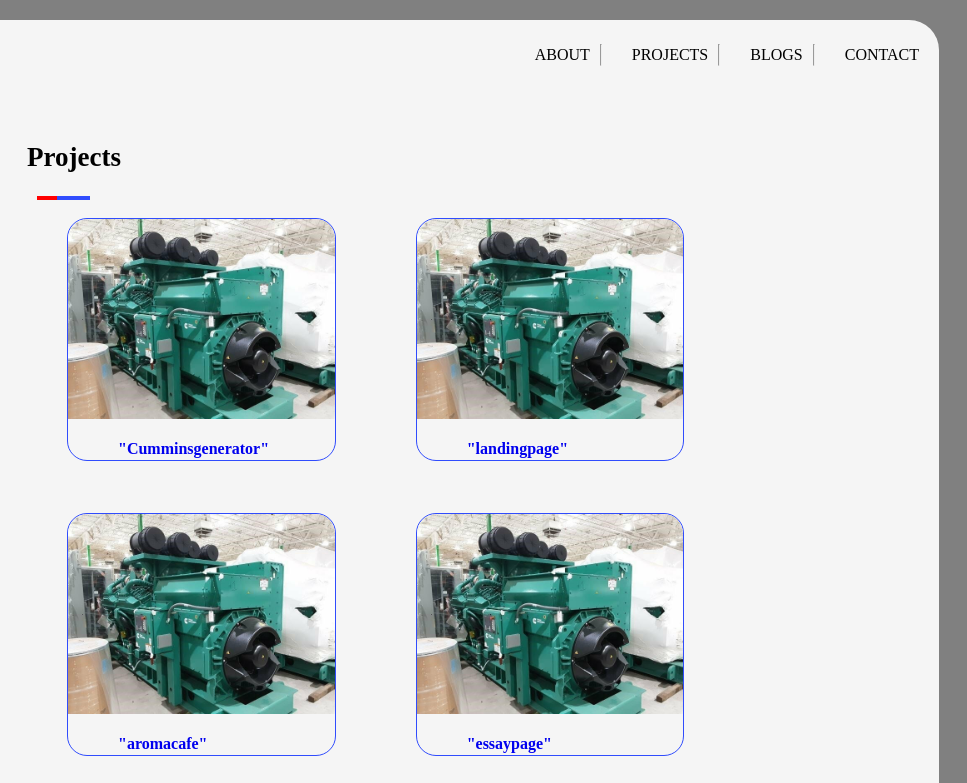
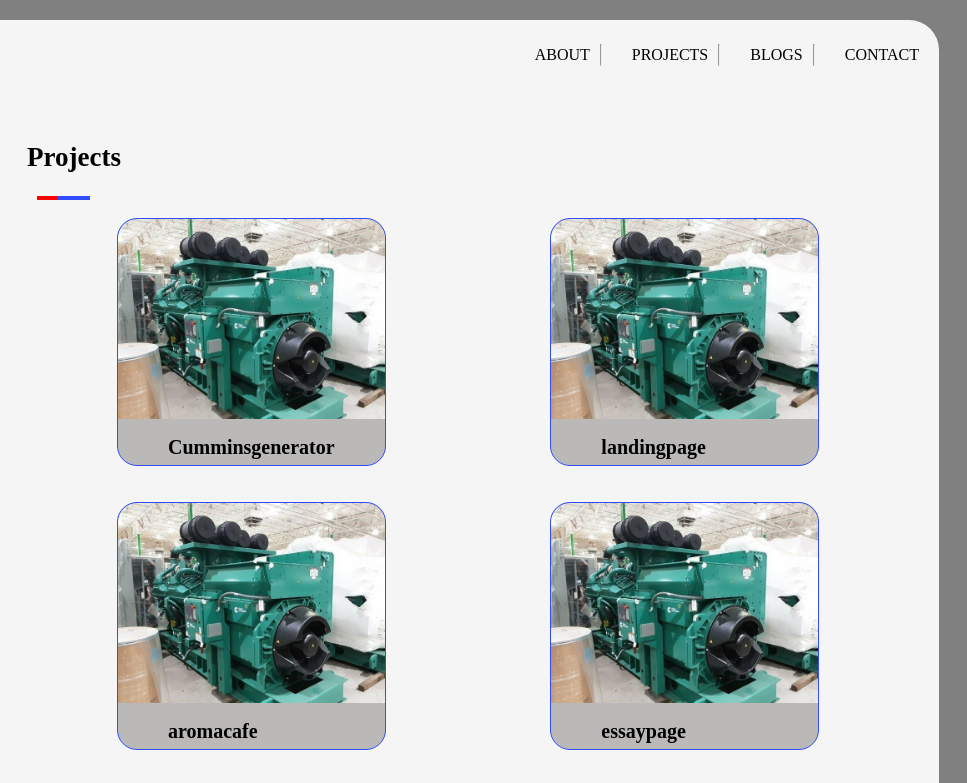
Before and after one commit to gerismumo/Portfolio-Gerald, a plain HTML site: page project.html in a window 1280 px wide. Shown: the top 783 px of the page, 313-1280 px from the left. Drawn offline with Linux system fonts and the light colour scheme.

Commit message:
projectchanges

```diff
--- a/project.css
+++ b/project.css
@@ -5,7 +5,6 @@
     .container{
         position: relative;
         background-color: whitesmoke;
-        margin: 20px;
         -o-border-radius: 30px;
         -webkit-border-radius: 30px;
         -moz-border-radius: 30px;
@@ -71,6 +70,7 @@ hr{
 .show-links {
     height: auto;
   }
+
 }
 @media only screen and (min-width: 768px){
     body{
@@ -222,6 +222,7 @@ figcaption{
 }
 .some-info{
     margin: 30px;
+    overflow:hidden;
     overflow-y: auto;
 }
 .projects{
@@ -242,6 +243,7 @@ figcaption{
 .project{
     margin-bottom: 20px;
 }
+
 .fig-img{
     border: 1.5px solid #304cfd;
     -o-border-radius: 20px;
@@ -249,16 +251,24 @@ figcaption{
     -moz-border-radius: 20px;
     -ms-border-radius: 20px;
     border-radius: 20px;
+    background-color:rgb(187, 184, 184);
+    position:relative;
 }
 .fig-img img {
     object-fit: cover;
+    width:100%;
     height: 200px;
     border-top-left-radius: 20px;
     border-top-right-radius: 20px;
 }
+.fig-img figcaption{
+    margin-bottom:5px;
+}
 figcaption a{
     text-decoration: none;
-    font-size: 16px;
+    color:black;
+    font-size:20px;
+    text-align:left;
 }
 .proj-done{
     flex-grow: 0;
@@ -266,11 +276,10 @@ figcaption a{
 }
 @media only screen and (min-width: 768px){
     .grid-container {
-        /* display: grid;
-        grid-template-columns: repeat(2, 1fr);
-        grid-gap: 100px;  */
-        display: flex;
+        margin-left:50px;
+        margin-right:50px;
+         display: flex;
         flex-wrap: wrap;
-        gap: 1rem 0rem;
+        justify-content: space-between;
     }
 }
--- a/project.js
+++ b/project.js
@@ -38,7 +38,7 @@ function displayGridItems(gridItems){
         <figure class="fig-img">
             <img src="${item.img}" alt="${item.name}">
             <figcaption>
-                <a href= "${item.link}">"${item.name}"</a>
+                <a href= "${item.link}">${item.name}</a>
             </figcaption>
         </figure>
          </div>`
```
